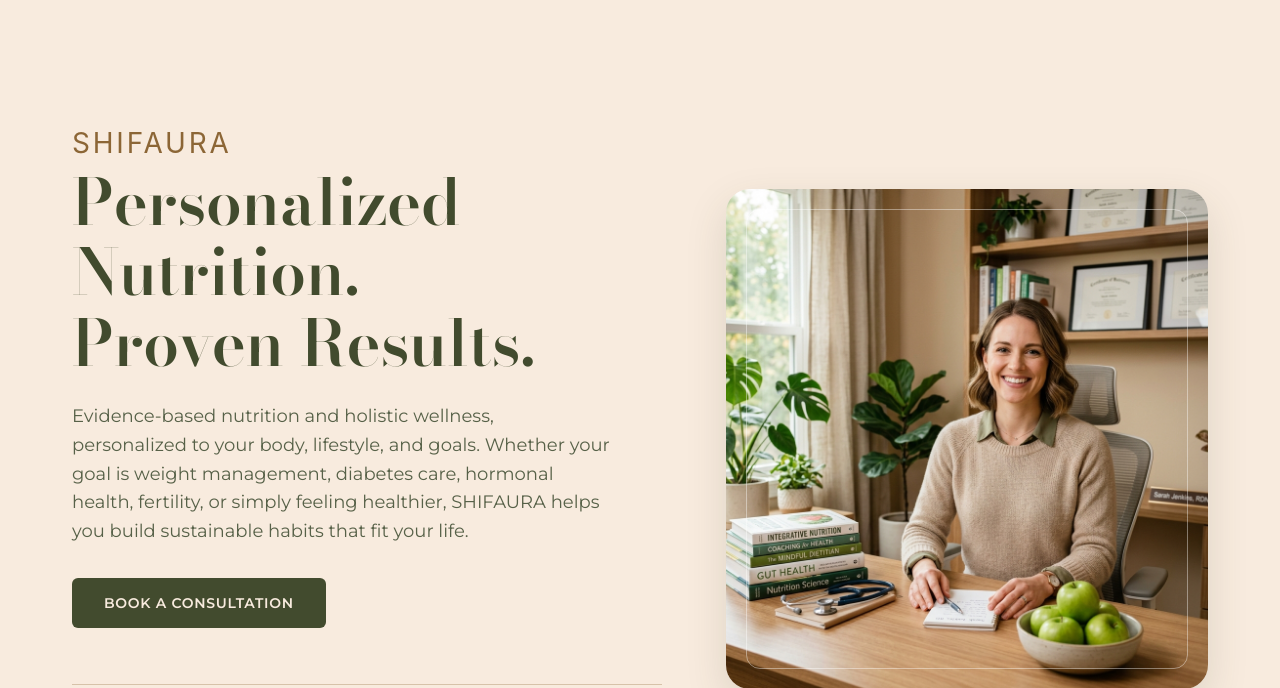
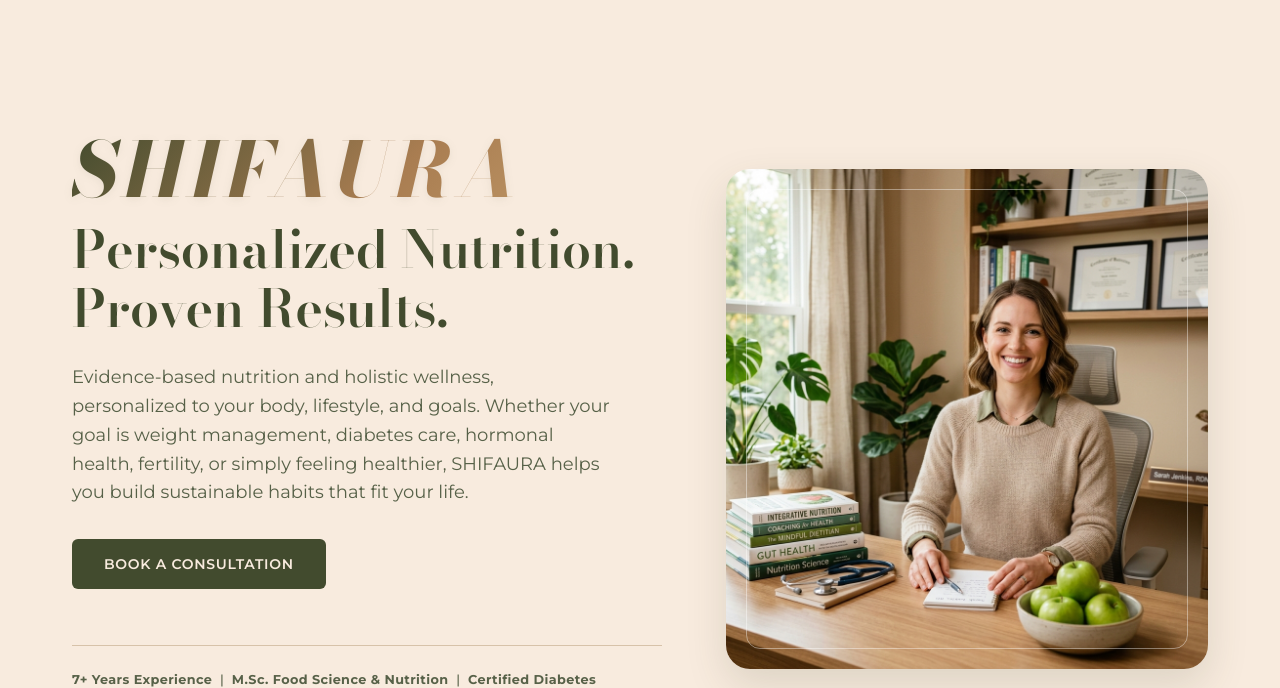
Before and after one commit to arshadrahiman/shifaura-wellness, a PHP site: page / in a window 1280 px wide. Shown: the part 81-769 px from the top of the page. Run offline with PHP 8.4, Linux system fonts and the light colour scheme; some libraries are stand-ins or nearby versions.

Commit message:
Enhance SHIFAURA brand title highlight with Bodoni Moda Bold Italic font (4.75rem) and gradient typography

```diff
--- a/assets/css/style.css
+++ b/assets/css/style.css
@@ -342,20 +342,26 @@ section {
 }
 
 .hero-content h1 {
-    font-size: 4rem;
+    font-size: 3.25rem;
     margin-bottom: 1.5rem;
+    line-height: 1.15;
+}
+
+.hero-content h1 span.brand-highlight,
+.brand-highlight {
+    display: block;
+    font-family: 'Bodoni Moda', serif;
+    font-size: 4.75rem;
+    font-weight: 800;
+    font-style: italic;
+    color: var(--green-dark);
+    background: linear-gradient(135deg, #424B2E 0%, #A97D51 55%, #C6A06E 100%);
+    -webkit-background-clip: text;
+    -webkit-text-fill-color: transparent;
+    letter-spacing: 0.06em;
+    margin-bottom: 0.5rem;
     line-height: 1.1;
-}
-
-.hero-content h1 span {
-    display: block;
-    font-size: 1.75rem;
-    font-family: 'Inter', sans-serif;
-    font-weight: 400;
-    color: var(--gold-dark);
-    text-transform: uppercase;
-    letter-spacing: 0.1em;
-    margin-bottom: 0.5rem;
+    filter: drop-shadow(0 2px 4px rgba(66, 75, 46, 0.08));
 }
 
 .hero-subtitle {
--- a/index.html
+++ b/index.html
@@ -72,7 +72,7 @@
         <div class="container hero-grid">
             <div class="hero-content">
                 <h1>
-                    <span>SHIFAURA</span>
+                    <span class="brand-highlight">SHIFAURA</span>
                     Personalized Nutrition.<br>Proven Results.
                 </h1>
                 <p class="hero-subtitle">
--- a/index.php
+++ b/index.php
@@ -82,7 +82,7 @@ include_once __DIR__ . '/includes/header.php';
         <div class="container hero-grid">
             <div class="hero-content">
                 <h1>
-                    <span>SHIFAURA</span>
+                    <span class="brand-highlight">SHIFAURA</span>
                     Personalized Nutrition.<br>Proven Results.
                 </h1>
                 <p class="hero-subtitle">
```
